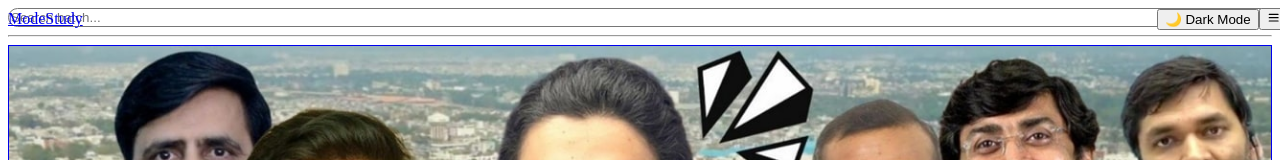
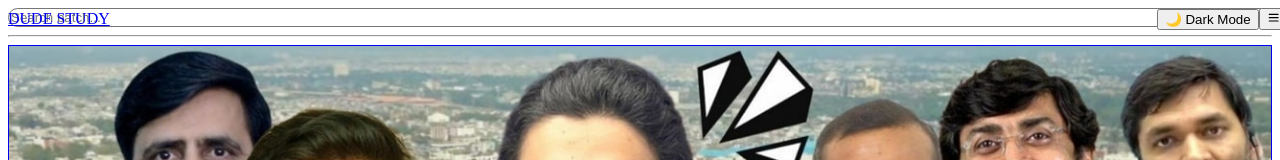
Before and after one commit to Moderatorboy/dudestudy, a React (Vite) app: page / in a window 1280 px wide. Shown: the top 160 px of the page. Built offline with nearby package versions, Linux system fonts and the light colour scheme.

Commit message:
Update Header.jsx

```diff
--- a/src/components/Header.jsx
+++ b/src/components/Header.jsx
@@ -19,7 +19,7 @@ export default function Header({ dark, setDark }) {
         <div className="flex justify-between h-16 items-center">
           {/* Logo / Site Name */}
           <Link to="/" className="text-2xl font-bold text-slate-900 dark:text-slate-100">
-            ModeStudy
+            DUDE STUDY
           </Link>
 
           {/* Desktop Navigation */}
```
